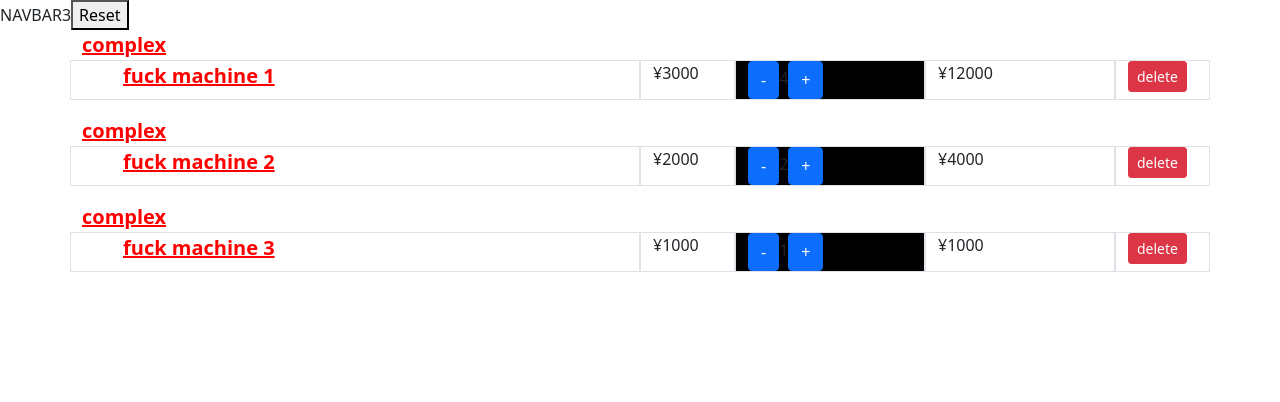
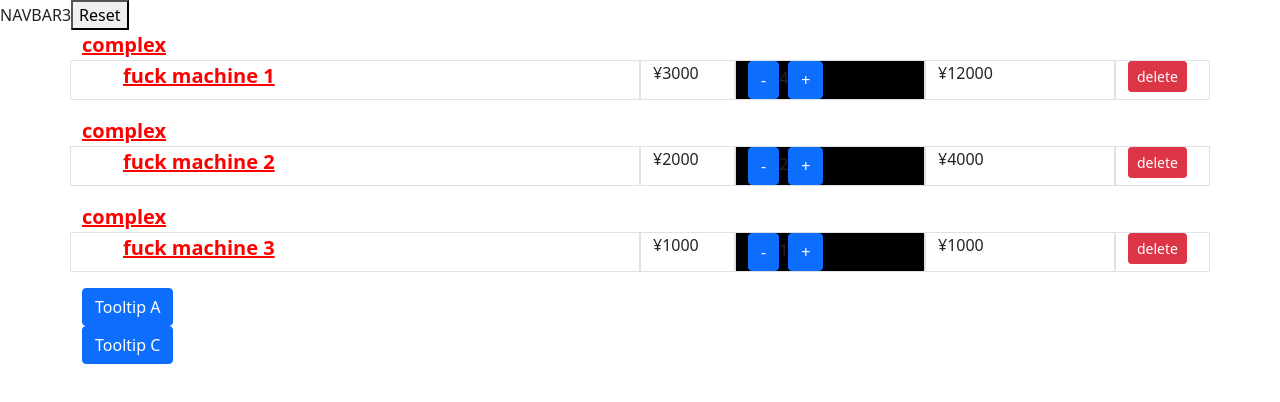
Before and after one commit to Marshall-Hao/react-demo, a React app: page / in a window 1280 px wide. Shown: the top 402 px of the page. Built offline with nearby package versions, Linux system fonts and the light colour scheme.

Commit message:
hoc and fc

```diff
--- a/src/App.js
+++ b/src/App.js
@@ -3,7 +3,8 @@ import "./App.css";
 import NavBar from "./components/navbar";
 import ListPage from "./components/listpage";
 // import ListItem from "./components/listItemFunc";
-
+import ItemA from "./components/hoc/itemA";
+import ItemC from "./components/rp/itemC";
 class App extends PureComponent {
   constructor(props) {
     super(props);
@@ -125,6 +126,8 @@ class App extends PureComponent {
           handleIncrease={this.handleIncrease}
           handleDelete={this.handleDelete}
         />
+        <ItemA example={"example"} />
+        <ItemC />
       </>
     );
   }
--- /dev/null
+++ b/src/components/hoc/itemA.jsx
@@ -0,0 +1,14 @@
+import React, { Component } from 'react';
+import withTooptip from './withToolTip';
+
+const ItemA = (props) => {
+    return (
+        <div className='container'>
+            <button className='btn btn-primary' type='btn'>Tooltip A</button>
+
+            {props.action.showToolTip && <span className='badge badge-pill badge-primary ml-10 z-99'>{props.action.content + "asdasdsa"}</span>}
+        </div>
+    )
+}
+
+export default withTooptip(ItemA)
--- /dev/null
+++ b/src/components/hoc/withToolTip.js
@@ -0,0 +1,38 @@
+import React from "react";
+
+const withTooptip = (Component) => {
+  class HOC extends React.Component {
+    constructor(props) {
+      super(props);
+    }
+
+    state = {
+      showToolTip: false,
+      content: "",
+    };
+
+    handleOver = (ev) =>
+      this.setState({
+        showToolTip: true,
+        content: ev.target.innerText,
+      });
+
+    handleOut = () =>
+      this.setState({ showToolTip: false, content: "" });
+
+    render() {
+      return (
+        <div
+          onMouseOver={this.handleOver}
+          onMouseOut={this.handleOut}
+        >
+          <Component action={this.state} {...this.props} />
+        </div>
+      );
+    }
+  }
+
+  return HOC;
+};
+
+export default withTooptip;
--- /dev/null
+++ b/src/components/rp/itemC.jsx
@@ -0,0 +1,18 @@
+import React, { Component } from 'react';
+import WithTooptip from './withToolTip';
+
+const ItemC = (props) => {
+    return (
+        <div className='container'>
+            <WithTooptip render={({showToolTip,content}) =>
+                (
+                <>
+                    <button className='btn btn-primary' type='btn'>Tooltip C</button>
+                    {showToolTip && (<span className='badge badge-pill badge-primary ml-10 z-99'>{content + "asdasdsa"}</span>)}
+                </>
+            )} />
+        </div>
+    )
+}
+
+export default ItemC;
--- /dev/null
+++ b/src/components/rp/withToolTip.js
@@ -0,0 +1,34 @@
+import React from "react";
+
+class WithTooptip extends React.Component {
+  constructor(props) {
+    super(props);
+  }
+
+  state = {
+    showToolTip: false,
+    content: "",
+  };
+
+  handleOver = (ev) =>
+    this.setState({
+      showToolTip: true,
+      content: ev.target.innerText,
+    });
+
+  handleOut = () =>
+    this.setState({ showToolTip: false, content: "" });
+
+  render() {
+    return (
+      <div
+        onMouseOver={this.handleOver}
+        onMouseOut={this.handleOut}
+      >
+        {this.props.render(this.state)}
+      </div>
+    );
+  }
+}
+
+export default WithTooptip;
```
